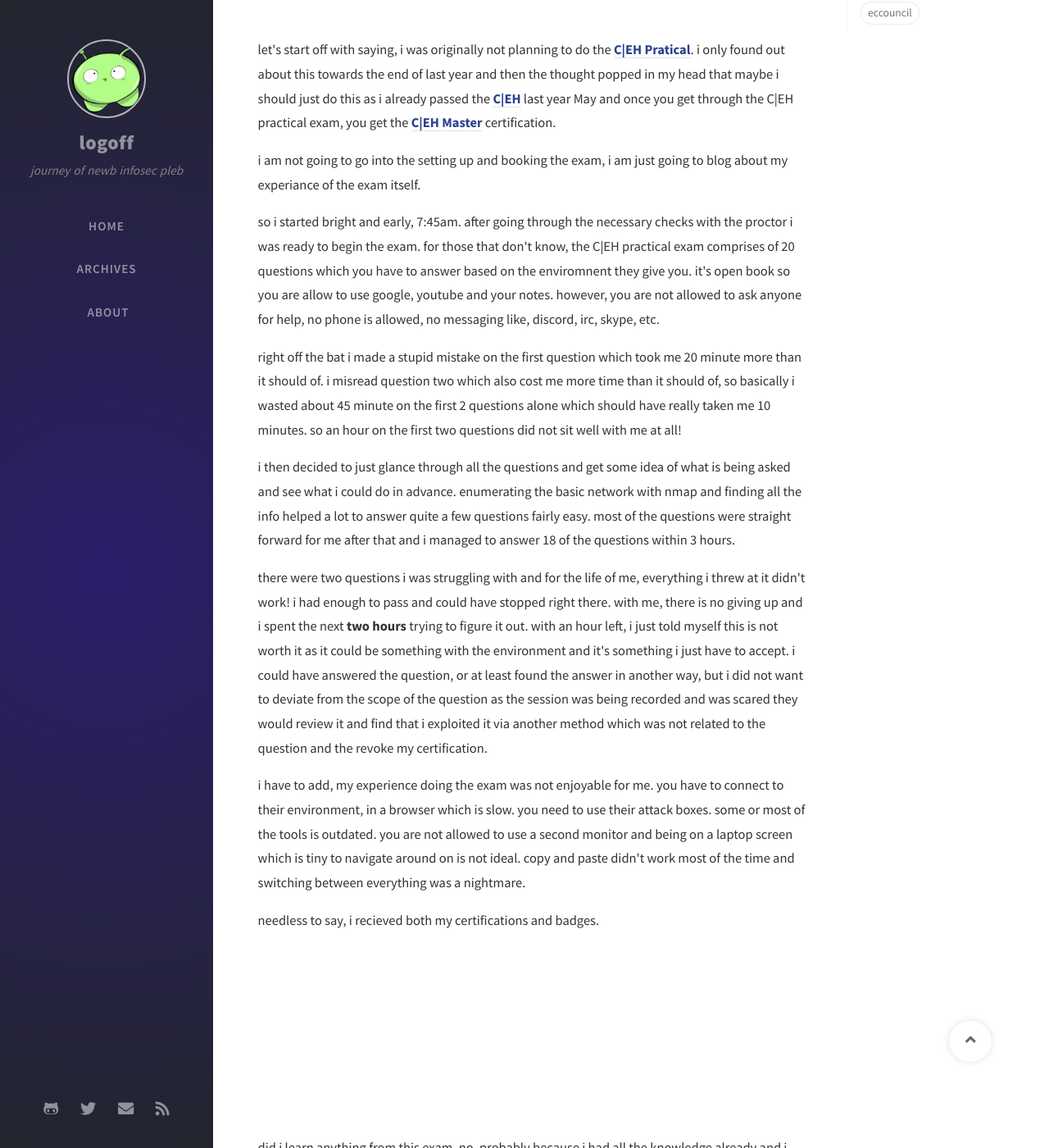
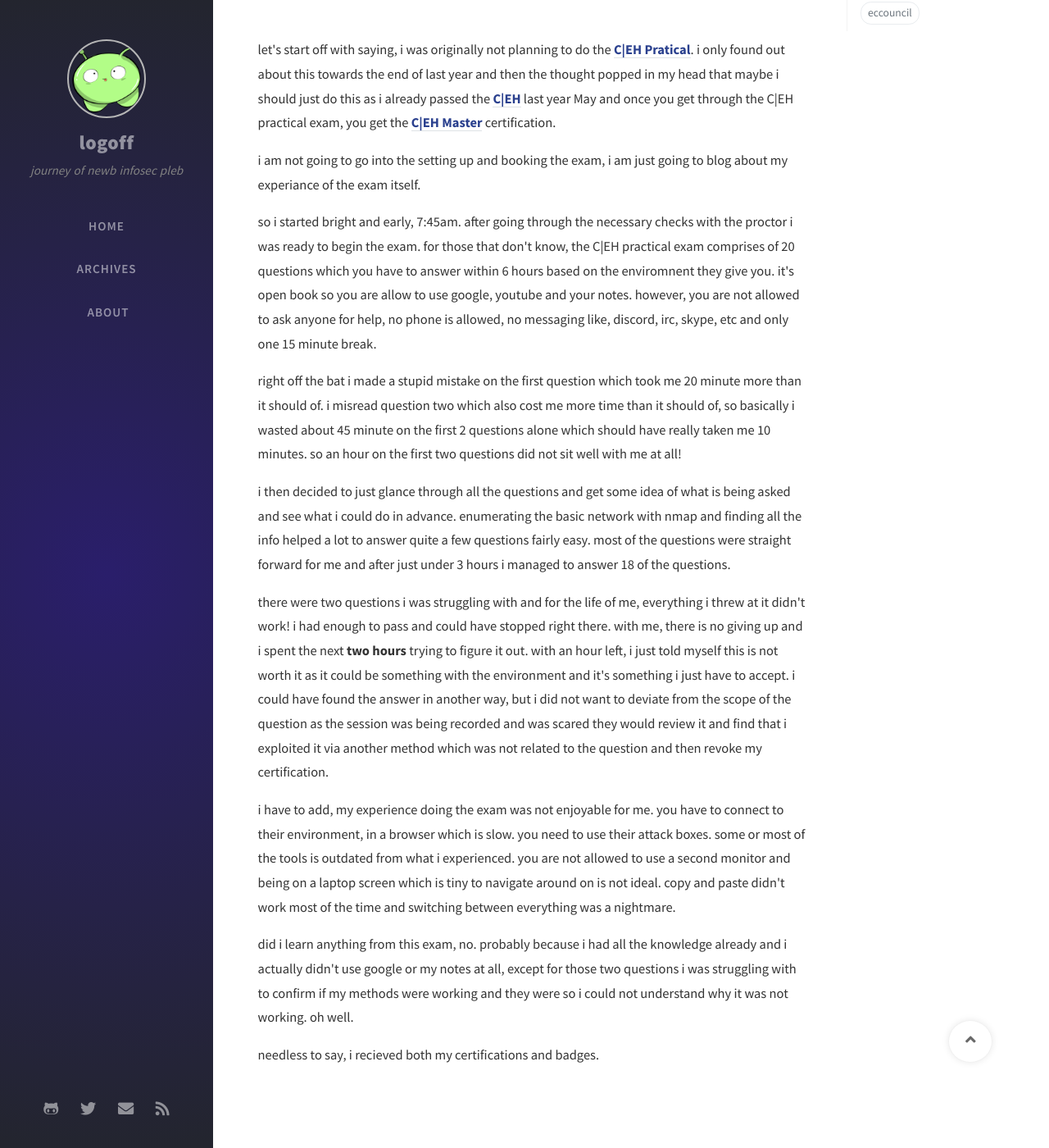
Before and after one commit to geoffchisnall/geoffchisnall.github.io, a Jekyll site: the page built from _posts/2021-01-18-CEH-practcial-exam.md, in a window 1280 px wide and 1400 px high, scrolled down 578 px. Shown: the whole window at 82% size. Built offline with Jekyll 4.4.1, drawn with Linux system fonts in a browser that asks for light colours; nearby versions of some CDN libraries; comment, search, counter and statistics services are not loaded; some of the changed text lies outside the part shown.

Commit message:
pushing to repo

```diff
--- a/_data/updates.yml
+++ b/_data/updates.yml
@@ -12,7 +12,7 @@
   lastmod: '2020-12-21 12:57:50 +0200'
 -
   filename: 'CEH-practcial-exam'
-  lastmod: '2021-01-18 09:38:52 +0200'
+  lastmod: '2021-01-18 09:41:12 +0200'
 -
   filename: 'fortigate-ipsec-troubleshooting'
   lastmod: '2020-12-21 12:57:50 +0200'
--- a/_posts/2021-01-18-CEH-practcial-exam.md
+++ b/_posts/2021-01-18-CEH-practcial-exam.md
@@ -13,26 +13,26 @@ let's start off with saying, i was originally not planning to do the <a href="ht
 <p>
 i am not going to go into the setting up and booking the exam, i am just going to blog about my experiance of the exam itself.
 </p>
-<p>so i started bright and early, 7:45am. after going through the necessary checks with the proctor i was ready to begin the exam. for those that don't know, the C|EH practical exam comprises of 20 questions which you have to answer based on the enviromnent they give you. it's open book so you are allow to use google, youtube and your notes. however, you are not allowed to ask anyone for help, no phone is allowed, no messaging like, discord, irc, skype, etc.
+<p>so i started bright and early, 7:45am. after going through the necessary checks with the proctor i was ready to begin the exam. for those that don't know, the C|EH practical exam comprises of 20 questions which you have to answer within 6 hours based on the enviromnent they give you. it's open book so you are allow to use google, youtube and your notes. however, you are not allowed to ask anyone for help, no phone is allowed, no messaging like, discord, irc, skype, etc and only one 15 minute break.
 </p>
 <p>
 right off the bat i made a stupid mistake on the first question which took me 20 minute more than it should of. i misread question two which also cost me more time than it should of, so basically i wasted about 45 minute on the first 2 questions alone which should have really taken me 10 minutes. so an hour on the first two questions did not sit well with me at all!
 </p>
 <p>
-i then decided to just glance through all the questions and get some idea of what is being asked and see what i could do in advance. enumerating the basic network with nmap and finding all the info helped a lot to answer quite a few questions fairly easy. most of the questions were straight forward for me after that and i managed to answer 18 of the questions within 3 hours.
+i then decided to just glance through all the questions and get some idea of what is being asked and see what i could do in advance. enumerating the basic network with nmap and finding all the info helped a lot to answer quite a few questions fairly easy. most of the questions were straight forward for me and after just under 3 hours i managed to answer 18 of the questions.
 </p>
 <p>
-there were two questions i was struggling with and for the life of me, everything i threw at it didn't work! i had enough to pass and could have stopped right there. with me, there is no giving up and i spent the next <b>two hours</b> trying to figure it out. with an hour left, i just told myself this is not worth it as it could be something with the environment and it's something i just have to accept. i could have answered the question, or at least found the answer in another way, but i did not want to deviate from the scope of the question as the session was being recorded and was scared they would review it and find that i exploited it via another method which was not related to the question and the revoke my certification.
+there were two questions i was struggling with and for the life of me, everything i threw at it didn't work! i had enough to pass and could have stopped right there. with me, there is no giving up and i spent the next <b>two hours</b> trying to figure it out. with an hour left, i just told myself this is not worth it as it could be something with the environment and it's something i just have to accept. i could have found the answer in another way, but i did not want to deviate from the scope of the question as the session was being recorded and was scared they would review it and find that i exploited it via another method which was not related to the question and then revoke my certification.
 </p>
 <p>
-i have to add, my experience doing the exam was not enjoyable for me. you have to connect to their environment, in a browser which is slow. you need to use their attack boxes. some or most of the tools is outdated. you are not allowed to use a second monitor and being on a laptop screen which is tiny to navigate around on is not ideal. copy and paste didn't work most of the time and switching between everything was a nightmare.
-
+i have to add, my experience doing the exam was not enjoyable for me. you have to connect to their environment, in a browser which is slow. you need to use their attack boxes. some or most of the tools is outdated from what i experienced. you are not allowed to use a second monitor and being on a laptop screen which is tiny to navigate around on is not ideal. copy and paste didn't work most of the time and switching between everything was a nightmare.
+</p>
+<p>
+did i learn anything from this exam, no. probably because i had all the knowledge already and i actually didn't use google or my notes at all, except for those two questions i was struggling with to confirm if my methods were working and they were so i could not understand why it was not working. oh well.
+</p>
 <p>
 needless to say, i recieved both my certifications and badges.
 <br>
 <img src="/assets/img/sample/CEHPRACTICAL.png" width="200" height="200">
 <img src="/assets/img/sample/CEHMASTER.png" width="200" height="200">
 </p>
-<p>
-did i learn anything from this exam, no. probably because i had all the knowledge already and i actually didn't use google or my notes at all, except for those two questions i was struggling with to confirm if my methods were working and they were so i could not understand why it was not working. oh well.
-</p>
```
